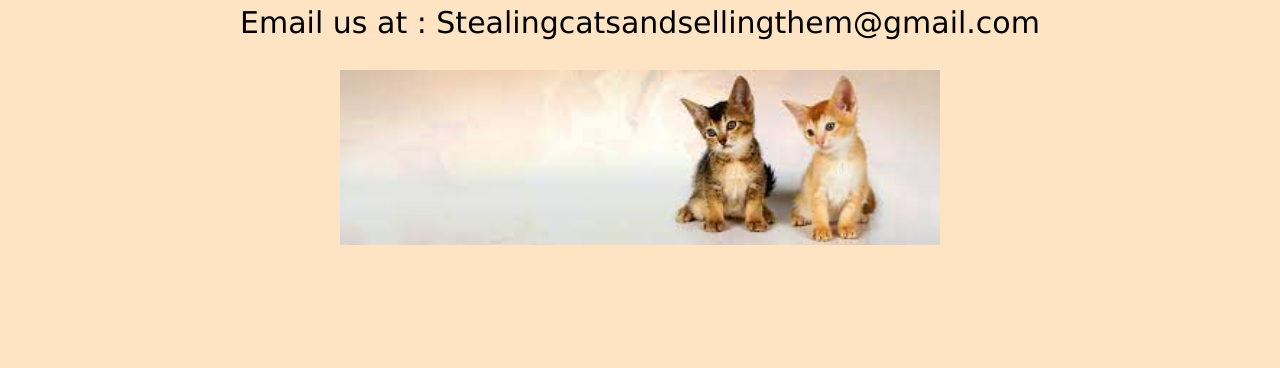
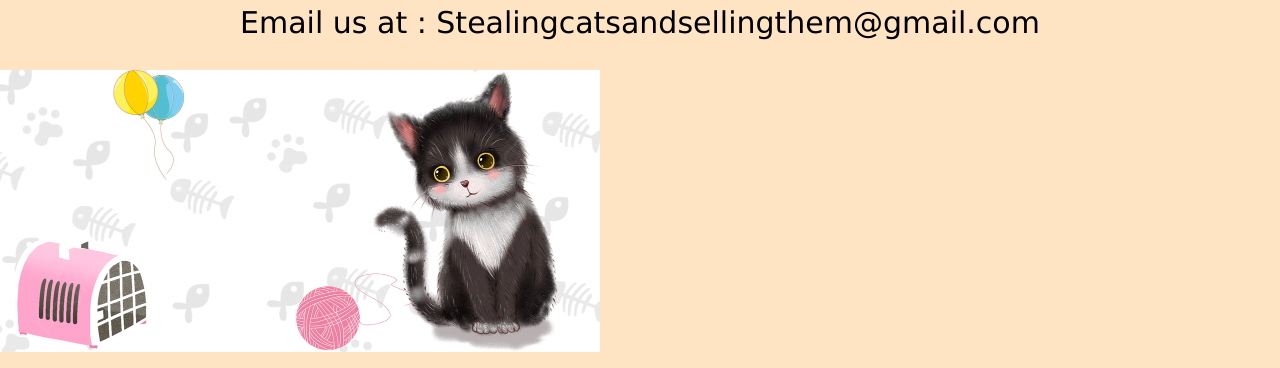
Before and after one commit to fullstack-developer23/Cats-Challenge-Ecommerce, a React (Create React App) app: page / in a window 1280 px wide. Shown: the part 600-968 px from the top of the page. Built offline with nearby package versions, Linux system fonts and the light colour scheme; no server answers.

Commit message:
for safeer

```diff
--- a/src/AboutUs.js
+++ b/src/AboutUs.js
@@ -1,4 +1,4 @@
-import cat from './bannerimg.jpeg';
+import cat from './catBanner.jpg';
 import Banner from "./Banner";
 import "./App.css";
 
--- a/src/App.css
+++ b/src/App.css
@@ -15,10 +15,10 @@ h2 {
   padding: 20px;
 }
 .banner {
+  position: relative;
+  width: 100px;
+  height: 300px;
 
-  /* position: relative; */
-  width: 100%;
-  height: 300px;
 }
 .banner .after {
   position: absolute;
--- a/src/Banner.js
+++ b/src/Banner.js
@@ -1,5 +1,5 @@
 import './App.css';
-import banner from './bannerimg.jpeg';
+import banner from './catBanner.jpg';
 
 
 const Banner = () => {
```
Also changed, not shown: src/bannerimg.jpeg (deleted).
